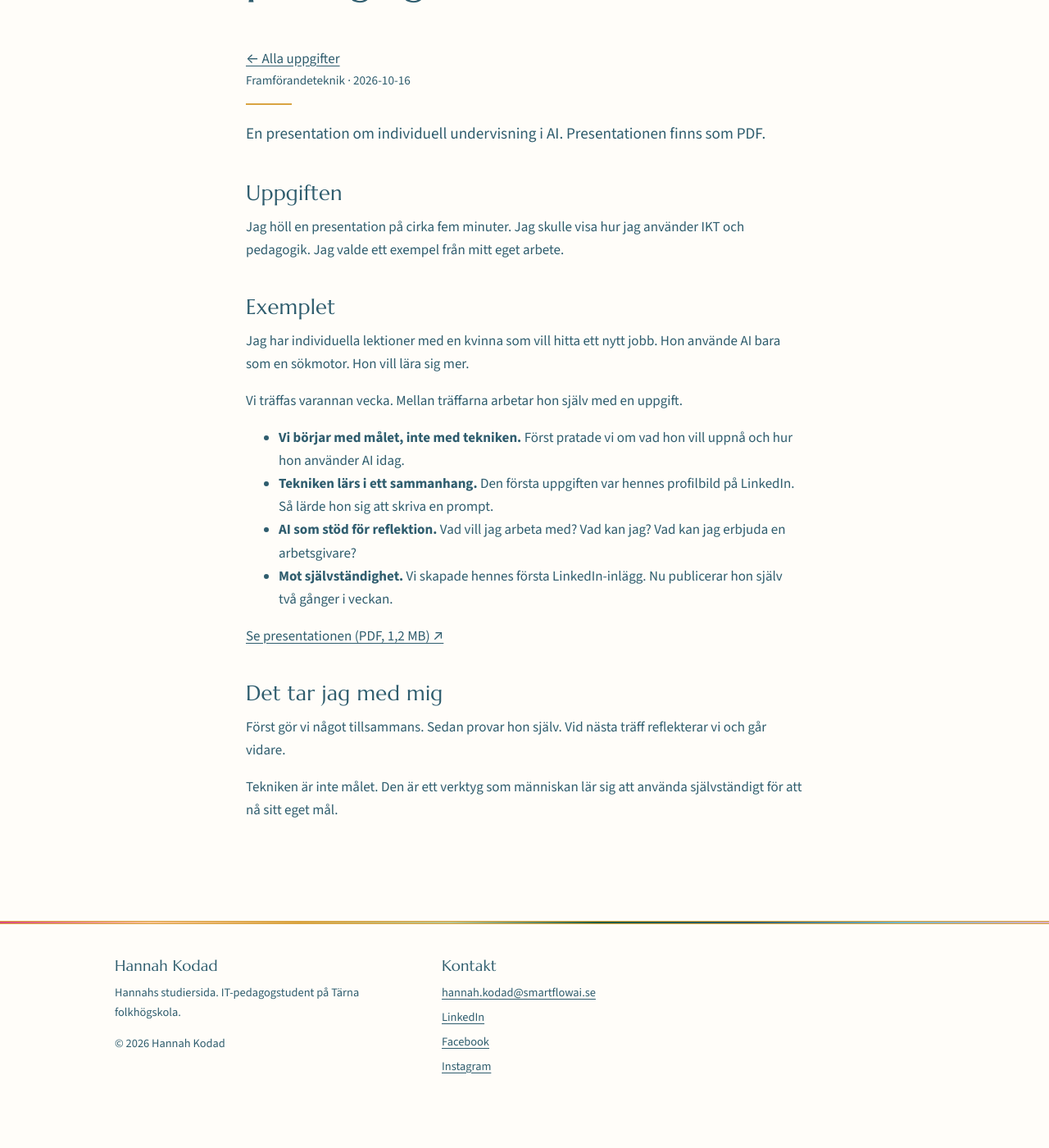
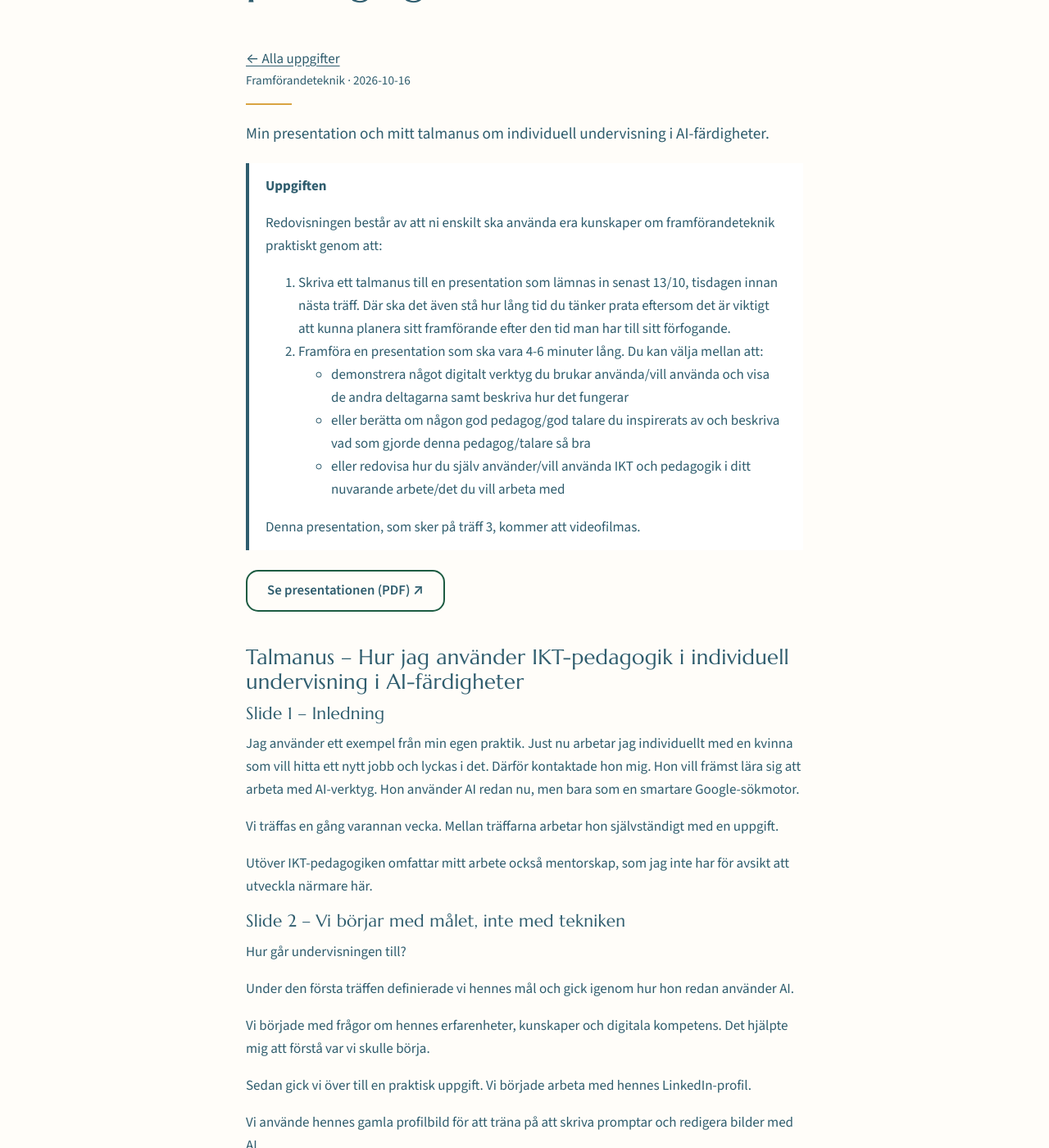
Before and after one commit to HannahKodad/it-pedagogy, a Jekyll site: the page built from _posts/2026-10-16-ikt-pedagogik-i-praktiken.md, in a window 1280 px wide and 1400 px high, scrolled down 316 px. Shown: the whole window at 82% size. Built offline with Jekyll 4.4.1, drawn with Linux system fonts in a browser that asks for light colours; before the commit the page ends 1666 px from its top, so only the background shows below that; some of the changed text lies outside the part shown.

Commit message:
Add Framförandeteknik assignments and Hannah's talmanus
Co-Authored-By: Claude Opus 5.5 <noreply@anthropic.com>
Claude-Session: https://claude.ai/code/session_01US4uC96mcg9pnYNxCsLiKE

```diff
--- a/_posts/2026-10-16-ikt-pedagogik-i-praktiken.md
+++ b/_posts/2026-10-16-ikt-pedagogik-i-praktiken.md
@@ -6,28 +6,96 @@ amne: "Framförandeteknik"
 nr: "08"
 ordning: "08c"
 namn: "Hur jag använder IKT-pedagogik"
-ingress: "En presentation om individuell undervisning i AI. Presentationen finns som PDF."
+ingress: "Min presentation och mitt talmanus om individuell undervisning i AI-färdigheter."
 ---
 
-## Uppgiften
+<div class="uppgiften">
+<p><strong>Uppgiften</strong></p>
+<p>Redovisningen består av att ni enskilt ska använda era kunskaper om framförandeteknik praktiskt genom att:</p>
+<ol>
+<li>Skriva ett talmanus till en presentation som lämnas in senast 13/10, tisdagen innan nästa träff. Där ska det även stå hur lång tid du tänker prata eftersom det är viktigt att kunna planera sitt framförande efter den tid man har till sitt förfogande.</li>
+<li>Framföra en presentation som ska vara 4-6 minuter lång. Du kan välja mellan att:
+<ul>
+<li>demonstrera något digitalt verktyg du brukar använda/vill använda och visa de andra deltagarna samt beskriva hur det fungerar</li>
+<li>eller berätta om någon god pedagog/god talare du inspirerats av och beskriva vad som gjorde denna pedagog/talare så bra</li>
+<li>eller redovisa hur du själv använder/vill använda IKT och pedagogik i ditt nuvarande arbete/det du vill arbeta med</li>
+</ul></li>
+</ol>
+<p>Denna presentation, som sker på träff 3, kommer att videofilmas.</p>
+</div>
 
-Jag höll en presentation på cirka fem minuter. Jag skulle visa hur jag använder IKT och pedagogik. Jag valde ett exempel från mitt eget arbete.
+<p><a class="knapp" href="{{ '/assets/pdf/hur-jag-anvander-ikt-pedagogik.pdf' | relative_url }}" target="_blank" rel="noopener">Se presentationen (PDF) ↗</a></p>
 
-## Exemplet
+## Talmanus – Hur jag använder IKT-pedagogik i individuell undervisning i AI-färdigheter
 
-Jag har individuella lektioner med en kvinna som vill hitta ett nytt jobb. Hon använde AI bara som en sökmotor. Hon vill lära sig mer.
+### Slide 1 – Inledning
 
-Vi träffas varannan vecka. Mellan träffarna arbetar hon själv med en uppgift.
+Jag använder ett exempel från min egen praktik. Just nu arbetar jag individuellt med en kvinna som vill hitta ett nytt jobb och lyckas i det. Därför kontaktade hon mig. Hon vill främst lära sig att arbeta med AI-verktyg. Hon använder AI redan nu, men bara som en smartare Google-sökmotor.
 
-- **Vi börjar med målet, inte med tekniken.** Först pratade vi om vad hon vill uppnå och hur hon använder AI idag.
-- **Tekniken lärs i ett sammanhang.** Den första uppgiften var hennes profilbild på LinkedIn. Så lärde hon sig att skriva en prompt.
-- **AI som stöd för reflektion.** Vad vill jag arbeta med? Vad kan jag? Vad kan jag erbjuda en arbetsgivare?
-- **Mot självständighet.** Vi skapade hennes första LinkedIn-inlägg. Nu publicerar hon själv två gånger i veckan.
+Vi träffas en gång varannan vecka. Mellan träffarna arbetar hon självständigt med en uppgift.
 
-[Se presentationen (PDF, 1,2 MB) ↗]({{ '/assets/pdf/hur-jag-anvander-ikt-pedagogik.pdf' | relative_url }})
+Utöver IKT-pedagogiken omfattar mitt arbete också mentorskap, som jag inte har för avsikt att utveckla närmare här.
 
-## Det tar jag med mig
+### Slide 2 – Vi börjar med målet, inte med tekniken
 
-Först gör vi något tillsammans. Sedan provar hon själv. Vid nästa träff reflekterar vi och går vidare.
+Hur går undervisningen till?
 
-Tekniken är inte målet. Den är ett verktyg som människan lär sig att använda självständigt för att nå sitt eget mål.
+Under den första träffen definierade vi hennes mål och gick igenom hur hon redan använder AI.
+
+Vi började med frågor om hennes erfarenheter, kunskaper och digitala kompetens. Det hjälpte mig att förstå var vi skulle börja.
+
+Sedan gick vi över till en praktisk uppgift. Vi började arbeta med hennes LinkedIn-profil.
+
+Vi använde hennes gamla profilbild för att träna på att skriva promptar och redigera bilder med AI.
+
+Till nästa träff hade hon skapat flera egna varianter med hjälp av ChatGPT. Vi kunde fortsätta utifrån hennes egna erfarenheter.
+
+### Slide 3 – Tekniken lärs i ett sammanhang
+
+Under den andra träffen arbetade vi med innehållet på LinkedIn och hur hon kan presentera sig professionellt.
+
+Här gick vi från teknisk undervisning till personligt mentorskap.
+
+Förändringen måste komma från henne. Jag kan hjälpa henne att hitta en riktning, men jag kan inte bestämma den åt henne.
+
+Därför började vi använda AI som stöd för reflektion kring hennes professionella framtid.
+
+Vad vill hon arbeta med? Vad kan hon erbjuda en arbetsgivare? Vilka är hennes starka sidor?
+
+AI blev på så sätt ett verktyg för att formulera tankar och upptäcka samband.
+
+### Slide 4 – Mer precisa instruktioner, tydligare tankar
+
+Under de följande träffarna kompletterade vi hennes profil och fortsatte att använda ChatGPT. Klienten lär sig att precisera prompten och dela upp arbetet i olika faser, men också att använda AI etiskt.
+
+Av det material som hade vuxit fram under lärandeprocessen skapade vi till slut hennes första LinkedIn-inlägg. Sedan lät vi ChatGPT föreslå bilder och anpassade dem efter hennes preferenser.
+
+Inlägget utgick därmed från hennes eget arbete och hennes egna tankar. Det hade ett konkret innehåll som berättade något om henne.
+
+Vi har fortfarande mycket arbete framför oss. Steg för steg kommer hon att lära sig att välja olika verktyg utifrån uppgiften och det önskade resultatet.
+
+### Slide 5 – Hur hänger detta arbete ihop med IKT-pedagogik?
+
+Mitt arbete har flera sammanhängande delar.
+
+1. Jag lär klienten att använda AI för ett konkret syfte: formulera instruktioner, dela upp uppgiften i steg, bedöma resultatet och anpassa instruktionerna – med ChatGPT, som hon redan känner till. Vi kan senare bygga vidare på dessa erfarenheter när vi arbetar med andra verktyg.
+2. Samtidigt visar jag henne hur viktigt det är att exakt sätta ord på sina behov, färdigheter och kunskaper. Denna insikt använder hon när hon skapar sin profil, men den finns också kvar för hennes fortsatta arbete med sig själv.
+3. Pedagogiskt arbetar vi steg för steg. Först gör vi något tillsammans. Sedan provar hon själv. Under nästa träff utvärderar och reflekterar vi över den erfarenhet hon har fått och fortsätter vidare.
+
+Kraven på mig som pedagog och mentor är:
+
+1. Jag måste känna till avsikten och utgå från klientens behov – samma princip gäller när jag arbetar med en individ eller en grupp: undervisningen måste utgå från deras behov och leda mot deras mål.
+2. Jag måste kunna kombinera pedagogiska och tekniska kunskaper och använda dem på ett lämpligt sätt.
+3. Samtidigt behöver jag anpassa undervisningens tempo och stil, men också dess innehåll, och rikta dem så att de leder till ett resultat som ger värde.
+
+### Slide 6 – Avslutning
+
+För just den här kvinnan är målet att hitta ett nytt jobb och lyckas i det.
+
+Målet är inte att få en bättre LinkedIn-profil, utan framför allt att få kunskaper. Med varje ny erfarenhet blir kvinnan mer självständig och skickligare på att använda AI och digitala verktyg. Hon formulerar bättre instruktioner, kan bedöma resultaten och lär sig att själv avgöra vilket verktyg som bäst passar det hon vill uppnå, och hon lär sig också att kontrollera AI resultat.
+
+Det är så jag ser på sambandet mellan teknisk kompetens och pedagogik.
+
+Tekniken ger möjligheter. Pedagogiken är vägen för att förmedla dem och föra dem vidare till en annan människa.
+
+### Slide 7 – Tack för uppmärksamheten.
```
Also changed, not shown: _posts/2026-10-21-framforandeteknik.md (+12 -0 lines).
